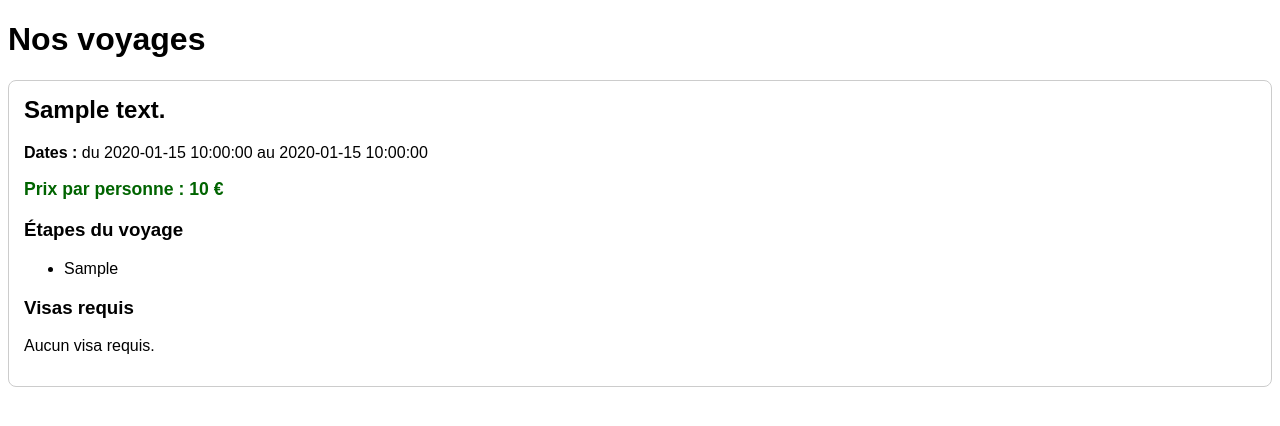
After one commit to Pomme2T3rr3/Projet-BDD-Voyage, a Flask app: a page that uses templates/voyage.html in a window 1280 px wide. The commit adds this page. Shown: the top 426 px of the page. Run offline with Flask 3, Linux system fonts and the light colour scheme; a database or web service that is not in the repository returns one stand-in record (values such as "Sample title"); some libraries are stand-ins or nearby versions.

Commit message:
Ajout de fct et de leurs templates: Mon_compte, voyage + correction espace_client.html

```diff
--- a/main.py
+++ b/main.py
@@ -81,6 +81,71 @@ def verification():
 
     return render_template("connexion_profil.html")
 
+# Affiche les détails et les étapes du voyage Pas fini et CKC
+@app.route("/voyage_<int:ID>")
+def voyage(ID):
+    if ID == 0:
+        return "Erreur, cette page n'existe pas. ", 404
+
+    """if "client" not in session and ("emp" not in session):
+        return redirect(url_for("connexion"))"""
+
+    conn = db.connect()
+    cur = conn.cursor()
+
+    cur.execute("""
+        SELECT idVoy, descriptif, dateDebut, dateFin, PrixPersonne
+        FROM voyage
+        WHERE idVoy = %s
+        ORDER BY dateDebut
+    """,(ID,))
+    rows = cur.fetchall()
+
+    voyages = []
+
+    for v in rows:
+        idVoy = v[0]
+
+        # Étapes
+        cur.execute("""
+            SELECT idEt
+            FROM constitue
+            WHERE idVoy = %s
+            ORDER BY idEt
+        """, (idVoy,))
+        etapes = [e[0] for e in cur.fetchall()]
+
+        # Visas (CKC)
+        """"
+        cur.execute(""
+            SELECT v.nomVisa
+            FROM visa v
+            JOIN voyage_visa vv ON v.idVisa = vv.idVisa
+            WHERE vv.idVoy = %s
+        "", (idVoy,))
+        visas = [vi[0] for vi in cur.fetchall()]"""
+
+        voyages.append({
+            "idVoy": idVoy,
+            "descriptif": v[1],
+            "dateDebut": v[2],
+            "dateFin": v[3],
+            "prix": v[4],
+            "etapes": etapes
+            #"visas": visas
+        })
+
+    cur.close()
+    conn.close()
+
+    return render_template("voyage.html", voyages=voyages)
+
+
+
+####################################################################################################
+#####################   Fonctions pour Espace Client   #############################################
+
+
 
 # Fait à l'arrache mais fonctionnel
 @app.route("/profil_client<string:login>")
@@ -94,10 +159,66 @@ def espace_client(login):
         cur.close()
     return render_template("espace_client.html", cli=tmp)
 
+@app.route("/Mon_compte", methods=["GET", "POST"])
+def compte_client():
+    if "client" not in session:
+        return redirect("/connexion")
+
+
+    idCli = session["client"][0]
+    conn = db.connect()
+    cur = conn.cursor()
+
+
+    # Mise à jour des infos personnelles
+    if request.method == "POST":
+        nom = request.form.get("nom")
+        prenom = request.form.get("prenom")
+        email = request.form.get("courriel")
+
+
+        cur.execute(
+            """
+            UPDATE client
+            SET nom = %s, prenom = %s, courriel = %s
+            WHERE idCli = %s
+            """,(nom, prenom, email, idCli),)
+        conn.commit()
+
+
+    # Infos client
+    cur.execute("SELECT nom, prenom, courriel FROM client WHERE idCli = %s", (idCli,))
+    client = cur.fetchone()
+
+
+    # Réservations
+    cur.execute(
+    """
+    SELECT f.idVoy,v.descriptif, v.PrixPersonne, v.dateDebut, v.dateFin
+    FROM fait f
+    JOIN voyage v ON f.idVoy = v.idVoy
+    WHERE f.idCli = %s
+    ORDER BY v.dateDebut DESC
+    """,(idCli,),)
+    reservations = cur.fetchall()
+
+
+    cur.close()
+    conn.close()
+
+
+    return render_template("Mon_compte.html", client=client,reservations=reservations,)
+
+
+#####################   Fin : Fonctions pour Espace Client   ########################################
+#####################################################################################################
 
 # Fait à l'arrache mais fonctionnel
 @app.route("/profil_pro<string:login>")
 def espace_pro(login):
+    if "emp" not in session:
+        return redirect("/connexion")
+
     with conn.cursor() as cur:
         cur.execute("SELECT * FROM employe WHERE sitelogin = %s;", (login,))
         tmp = cur.fetchone()
--- a/templates/espace_client.html
+++ b/templates/espace_client.html
@@ -12,9 +12,8 @@
     <header>
         <h1>Bonjour {{ cli.prenom }} {{ cli.nom }}</h1>
         <nav class="menu-list">
-            <a href="/periodicite">Consulter ses voyages</a>
-            <a href="/type-production">Modifier ces informations persos</a>
-            <a href="/connexion" class="menu-item">???</a>
+            <a href="/Mon_compte">Mon compte client</a>
+            <a href="/Offres_client">Découvrer nos offres</a>
             <a href="/deconnexion">Déconnexion</a>
         </nav>
     </header>
--- /dev/null
+++ b/templates/voyage.html
@@ -0,0 +1,67 @@
+<!DOCTYPE html>
+<html lang="fr">
+<head>
+    <meta charset="UTF-8">
+    <title>Voyages disponibles</title>
+    <style>
+        body { font-family: Arial; }
+        .voyage {
+            border: 1px solid #ccc;
+            padding: 15px;
+            margin-bottom: 20px;
+            border-radius: 8px;
+        }
+        h2 { margin-top: 0; }
+        ul { margin: 5px 0; }
+        .prix {
+            font-weight: bold;
+            color: darkgreen;
+            font-size: 1.1em;
+        }
+    </style>
+</head>
+<body>
+
+<h1>Nos voyages</h1>
+
+{% for v in voyages %}
+<div class="voyage">
+
+    <h2>{{ v.descriptif }}</h2>
+
+    <p>
+        <strong>Dates :</strong>
+        du {{ v.dateDebut }} au {{ v.dateFin }}
+    </p>
+
+    <p class="prix">
+        Prix par personne : {{ v.prix }} €
+    </p>
+
+    <h3>Étapes du voyage</h3>
+    {% if v.etapes %}
+        <ul>
+            {% for e in v.etapes %}
+                <li>{{ e }}</li>
+            {% endfor %}
+        </ul>
+    {% else %}
+        <p>Aucune étape renseignée.</p>
+    {% endif %}
+
+    <h3>Visas requis</h3>
+    {% if v.visas %}
+        <ul>
+            {% for visa in v.visas %}
+                <li>{{ visa }}</li>
+            {% endfor %}
+        </ul>
+    {% else %}
+        <p>Aucun visa requis.</p>
+    {% endif %}
+
+</div>
+{% endfor %}
+
+</body>
+</html>
```
Also changed, not shown: templates/Mon_compte.html (added, +69 -0 lines).
